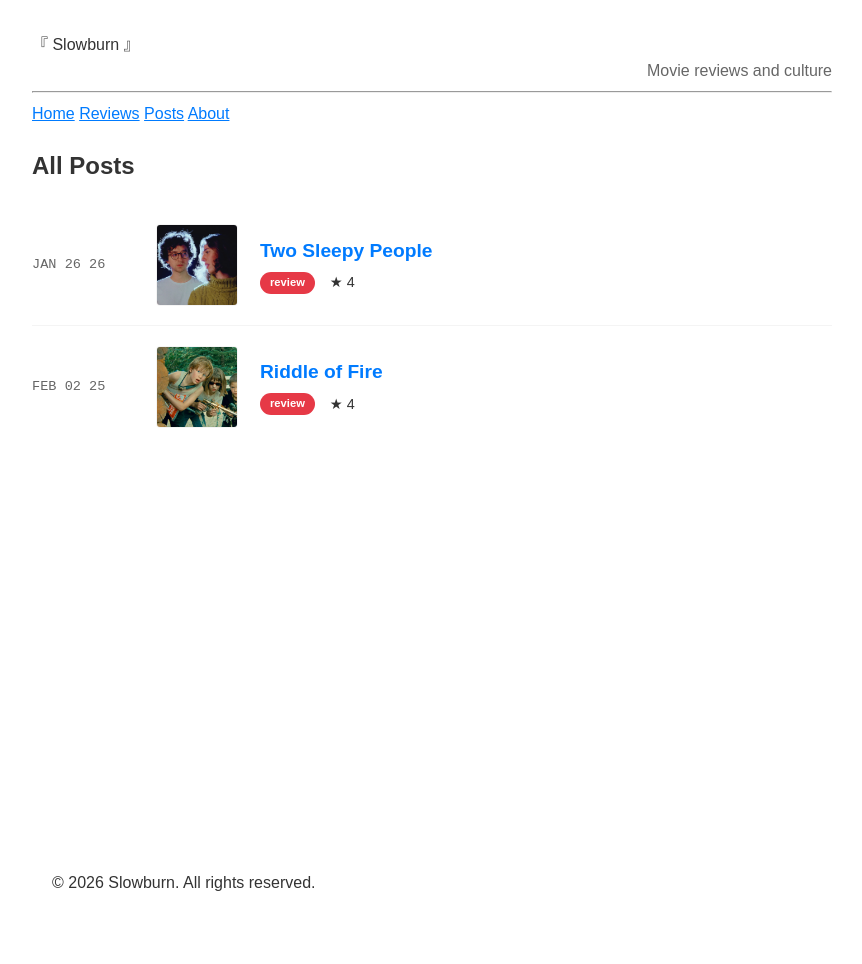
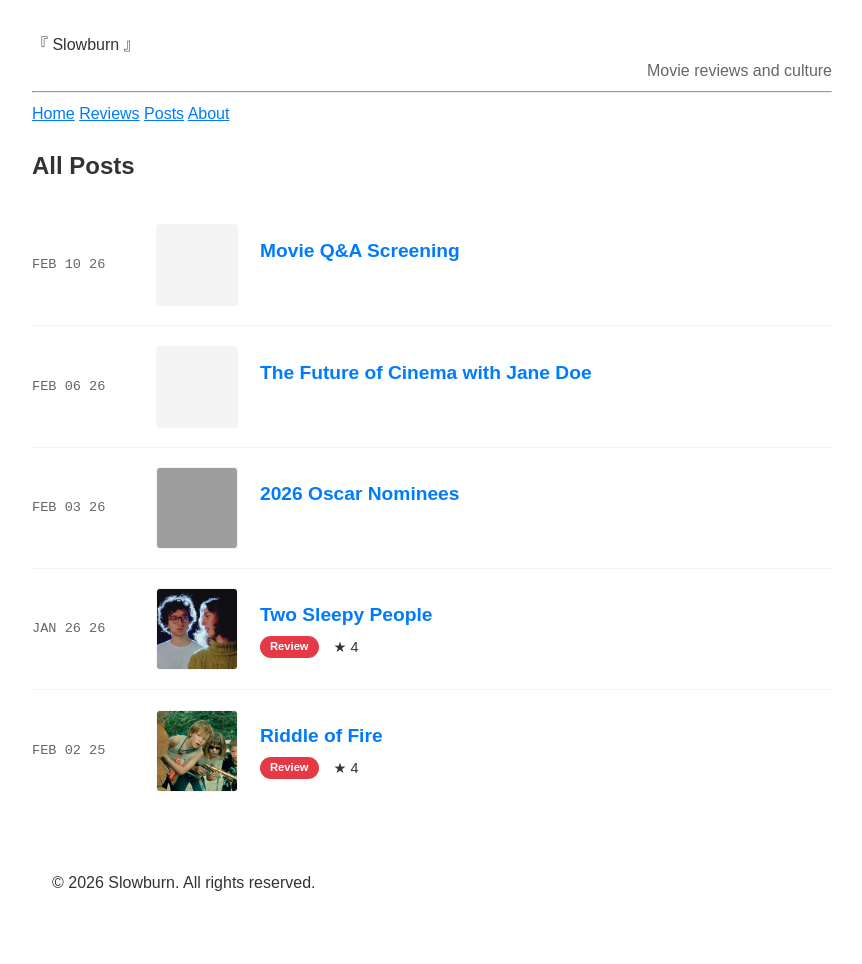
Before and after one commit to Slowburn-Movies/slowburn-movies.github.io, a Jekyll site: the page built from posts.md, in a window 1280 px wide. Shown: the whole page, without its empty margins (208-1070 px from the left). Built offline with Jekyll 4.4.1, drawn with Linux system fonts in a browser that asks for light colours; grey boxes are pictures that could not be loaded.

Commit message:
more examples

```diff
--- a/_posts/2026-02-06-youtube-example.md
+++ b/_posts/2026-02-06-youtube-example.md
@@ -1,8 +1,10 @@
 ---
-published: false
+published: true
 type: interview
 title: "The Future of Cinema with Jane Doe"
 youtube_id: "dQw4w9WgXcQ"
 date: 2026-02-06
 description: "We talk to Jane Doe about indie filmmaking."
 ---
+
+This was a great interview with Jane Doe about filmmaking.
--- /dev/null
+++ b/_posts/2026-02-10-event-example.md
@@ -0,0 +1,10 @@
+---
+published: true
+type: event
+title: "Movie Q&A Screening"
+youtube_id: "dQw4w9WgXcQ"
+date: 2026-02-10
+description: "We cover a special Q&A screening of Movie"
+---
+
+The event was great.
--- a/posts.md
+++ b/posts.md
@@ -19,7 +19,7 @@ permalink: /posts/
       <div class="archive-content">
         <h3 class="archive-title"><a href="{{ post.url | relative_url }}">{{ post.title }}</a></h3>
         <div class="archive-meta">
-          <span class="type-badge badge-{{ post.type | downcase }}" style="font-size: 0.7rem;">{{ post.type }}</span>
+          <span class="type-badge badge-{{ post.type | downcase }}" style="font-size: 0.7rem;">{{ post.type | capitalize }}</span>
           {% if post.rating %}<span>★ {{ post.rating }}</span>{% endif %}
         </div>
       </div>
```
Also changed, not shown: _posts/2026-02-03-article-example.md (+1 -1 lines), index.md (+1 -1 lines).
